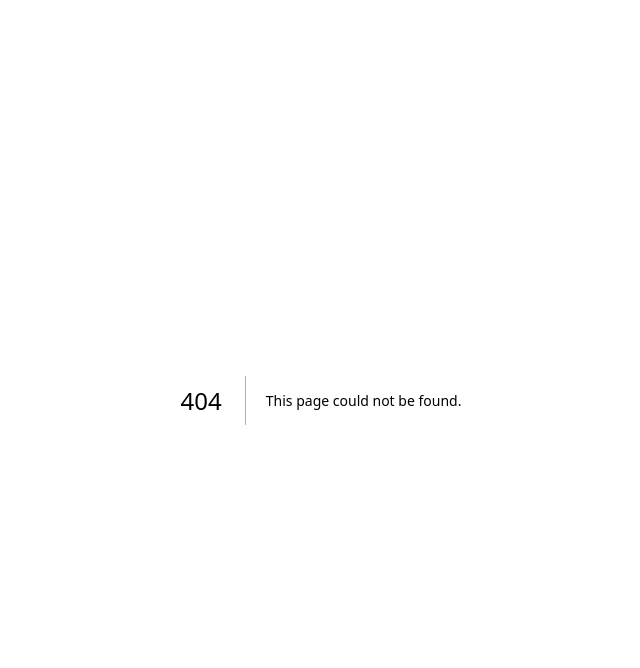
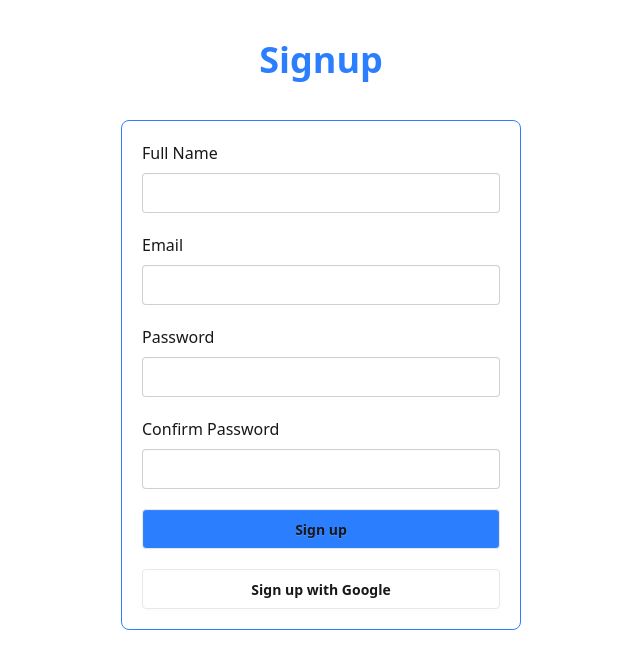
Before and after one commit to Jumanjigobez/Nextjs, a Next.js app in the folder prac_3/: page /signup in a window 1280 px wide. Before the commit this address had no page. Shown: the top 668 px of the page, without its empty margins (319-959 px from the left). Built offline with nearby package versions, Linux system fonts and the light colour scheme.

Commit message:
Signup page init

```diff
--- a/prac_3/app/globals.css
+++ b/prac_3/app/globals.css
@@ -1 +1,2 @@
 @import "tailwindcss";
+@plugin "daisyui";
--- /dev/null
+++ b/prac_3/app/signup/page.tsx
@@ -0,0 +1,45 @@
+import React from 'react'
+
+const Signup = () => {
+  return (
+
+    <>
+    <div className="title">
+        <h1 className="text-4xl text-blue-500 font-bold">Signup</h1>
+    </div>
+
+    <div className="form_part card card-border w-100 p-5 border-blue-500">
+        <form className='card flex flex-col gap-5 w-full'>
+            <div className="input_group flex flex-col gap-2 w-full">
+                <label htmlFor="fname">Full Name</label>
+                <input type="text" name="fname" id="fname" required className='input w-full'/>
+            </div>
+
+             <div className="input_group flex flex-col gap-2 w-full">
+                <label htmlFor="email">Email</label>
+                <input type="email" name="email" id="email" required className='input w-full'/>
+            </div>
+
+            <div className="input_group flex flex-col gap-2 w-full">
+                <label htmlFor="psk">Password</label>
+                <input type="password" name="psk" id="psk" required className='input w-full'/>
+            </div>
+
+            <div className="input_group flex flex-col gap-2 w-full">
+                <label htmlFor="cpsk">Confirm Password</label>
+                <input type="password" name="cpsk" id="cpsk" required className='input w-full'/>
+            </div>
+
+            <div className="input_group">
+               <button type="submit" className='btn w-full bg-blue-500 hover:bg-transparent'>Sign up</button>
+            </div>
+        </form>
+        <div className="input_group mt-5">
+            <button className='btn w-full bg-transparent hover:bg-white-500'>Sign up with Google</button>
+        </div>
+    </div>
+    </>
+  )
+}
+
+export default Signup
--- a/prac_3/package.json
+++ b/prac_3/package.json
@@ -10,6 +10,7 @@
   },
   "dependencies": {
     "@tailwindcss/postcss": "^4.1.11",
+    "daisyui": "^5.0.46",
     "next": "15.3.5",
     "postcss": "^8.5.6",
     "react": "^19.0.0",
```
Also changed, not shown: 1 other file (tests, documents, lock files or other folders).
